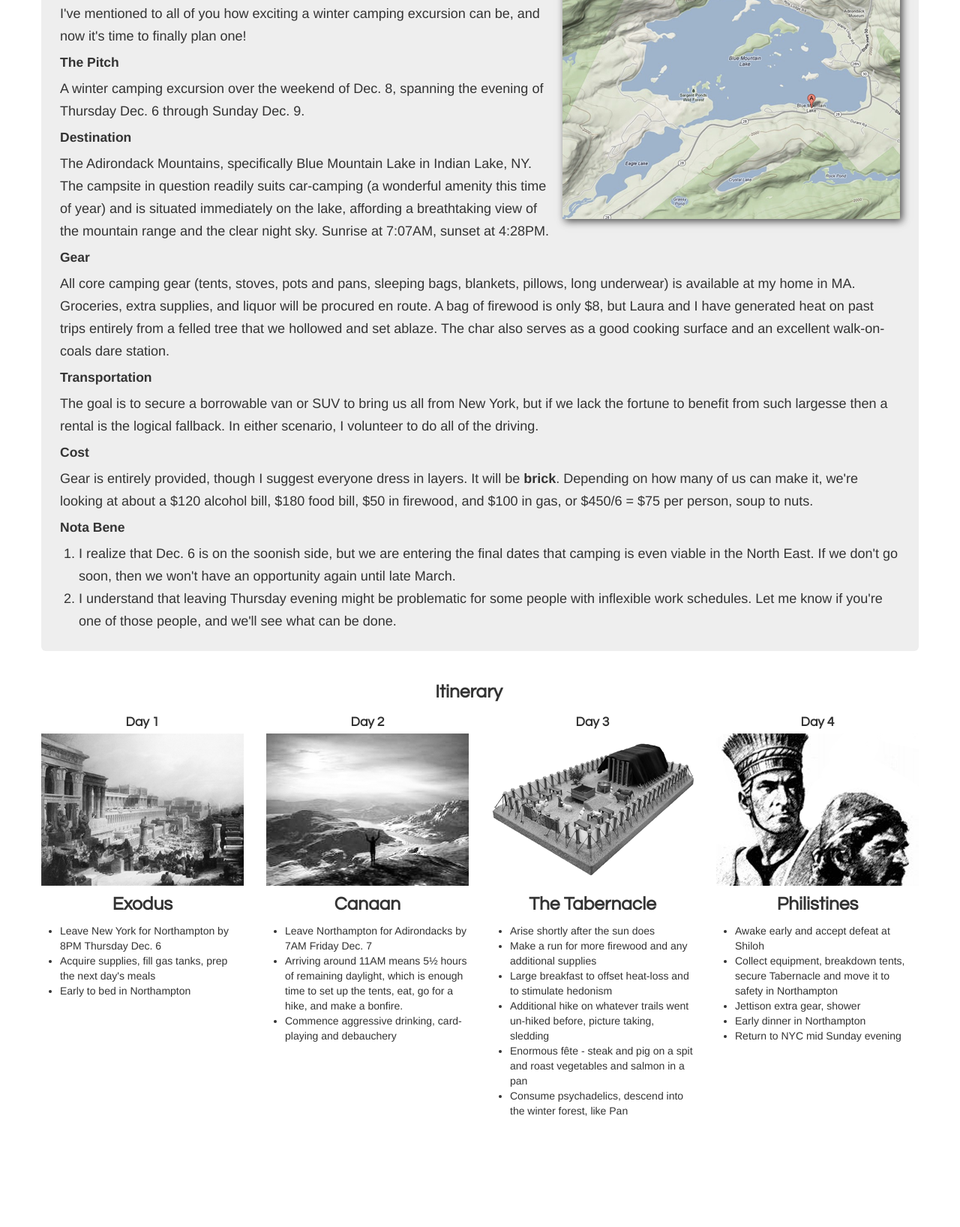
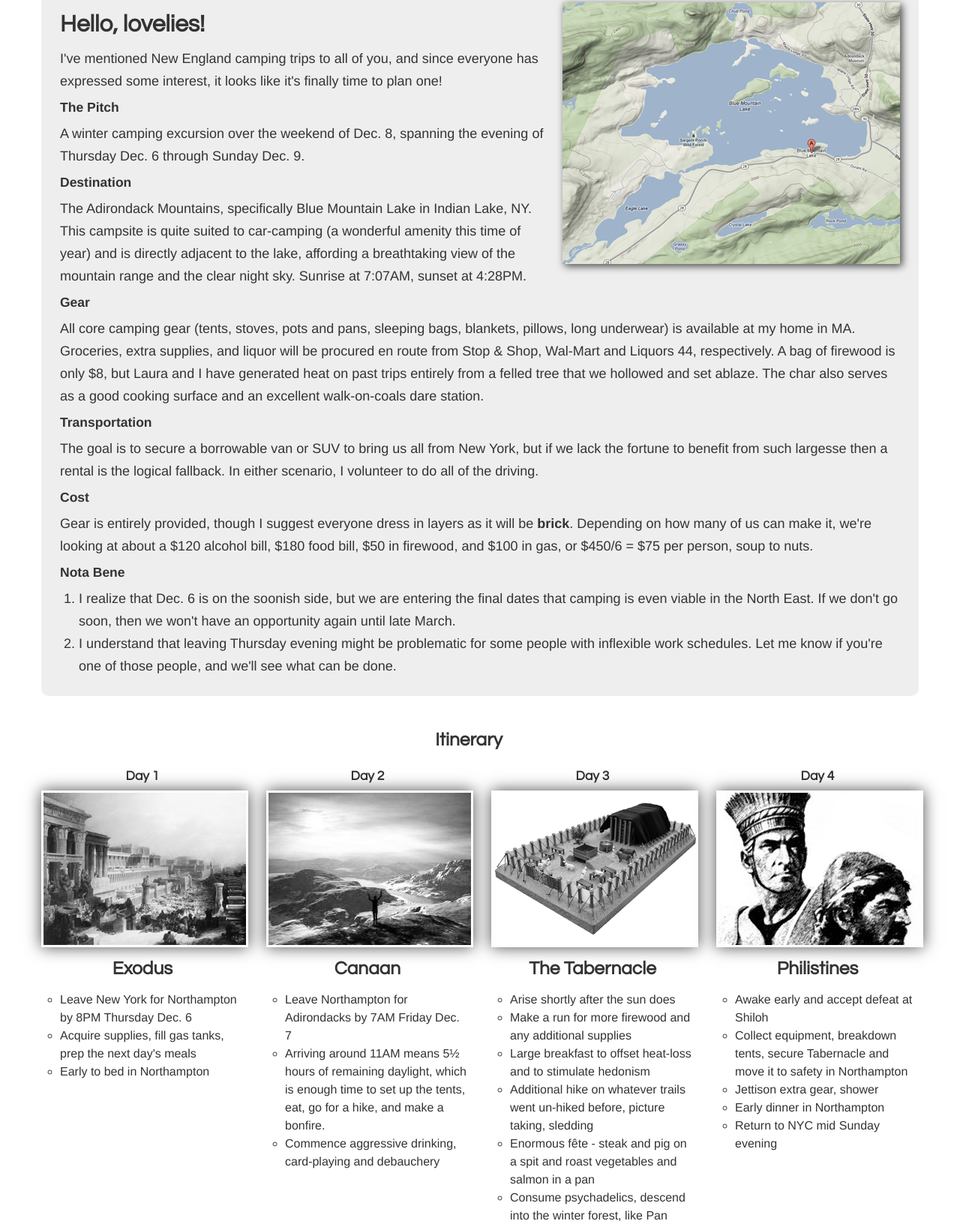
Before and after one commit to btrump/camping, a plain HTML site: page index.html in a window 1280 px wide. Shown: the part 72-1708 px from the top of the page at 75% size. Before the commit the page ends 1573 px from the top, so only its background shows below. Drawn offline with nearby package versions, Linux system fonts and the light colour scheme.

Commit message:
Updated styles, change some wording.

```diff
--- a/index.html
+++ b/index.html
@@ -44,16 +44,16 @@
       <div class="hero-unit">
         <img src="img/bml.png" class="map" />
         <h2>Hello, lovelies!</h2>
-        I've mentioned to all of you how exciting a winter camping excursion can be, and now it's time to finally plan one!
+        I've mentioned New England camping trips to all of you, and since everyone has expressed some interest, it looks like it's finally time to plan one!
         <h4>The Pitch</h4>
         A winter camping excursion over the weekend of Dec. 8, spanning the evening of Thursday Dec. 6 through Sunday Dec. 9.
         <h4>Destination</h4>
         <p>
-          The Adirondack Mountains, specifically Blue Mountain Lake in Indian Lake, NY.  The campsite in question readily suits car-camping (a wonderful amenity this time of year) and is situated immediately on the lake, affording a breathtaking view of the mountain range and the clear night sky.  Sunrise at 7:07AM, sunset at 4:28PM.
+          The Adirondack Mountains, specifically Blue Mountain Lake in Indian Lake, NY.  This campsite is quite suited to car-camping (a wonderful amenity this time of year) and is directly adjacent to the lake, affording a breathtaking view of the mountain range and the clear night sky.  Sunrise at 7:07AM, sunset at 4:28PM.
         </p>
         <h4>Gear</h4>
         <p>
-          All core camping gear (tents, stoves, pots and pans, sleeping bags, blankets, pillows, long underwear) is available at my home in MA.  Groceries, extra supplies, and liquor will be procured en route.  A bag of firewood is only $8, but Laura and I have generated heat on past trips entirely from a felled tree that we hollowed and set ablaze.  The char also serves as a good cooking surface and an excellent walk-on-coals dare station.
+          All core camping gear (tents, stoves, pots and pans, sleeping bags, blankets, pillows, long underwear) is available at my home in MA.  Groceries, extra supplies, and liquor will be procured en route from Stop &amp Shop, Wal-Mart and Liquors 44, respectively.  A bag of firewood is only $8, but Laura and I have generated heat on past trips entirely from a felled tree that we hollowed and set ablaze.  The char also serves as a good cooking surface and an excellent walk-on-coals dare station.
         </p>
         <h4>Transportation</h4>
         <p>
@@ -61,7 +61,7 @@
         </p>
         <h4>Cost</h4>
         <p>
-          Gear is entirely provided, though I suggest everyone dress in layers.  It will be <strong>brick</strong>.  Depending on how many of us can make it, we're looking at about a $120 alcohol bill, $180 food bill, $50 in firewood, and $100 in gas, or $450/6 = $75 per person, soup to nuts.
+          Gear is entirely provided, though I suggest everyone dress in layers as it will be <strong>brick</strong>.  Depending on how many of us can make it, we're looking at about a $120 alcohol bill, $180 food bill, $50 in firewood, and $100 in gas, or $450/6 = $75 per person, soup to nuts.
         </p>
         <h4>Nota Bene</h4>
         <p>
--- a/scss/sass/camping.scss
+++ b/scss/sass/camping.scss
@@ -5,13 +5,14 @@ body {
 
 .hero-unit {
   padding:15px 25px;
+  border-radius:10px;
   h2 {
     font-family:"Century Gothic";
   }
   img.map {
     float:right;
     margin-left:15px;
-    box-shadow:3px 3px 10px rgba(0, 0, 0, 0.7)
+    box-shadow:3px 3px 10px rgba(0, 0, 0, 0.7);
   }
 }
 .container a.brand {
@@ -28,8 +29,17 @@ body {
 
 .itinerary {
   h3, h4 {
-    margin:5px auto;
-    text-align:center;
+    margin:9px auto;
+    text-align:center;;
     font-family:"Century Gothic";
   }
+  img {
+    padding:3px;
+    box-shadow:0 0 20px rgba(0, 0, 0, 0.7);
+  }
+  li {
+    font-size:16px;
+    line-height:24px;
+    list-style:circle;
+  }
 }
```
Also changed, not shown: css/camping.css, 1 other file.
